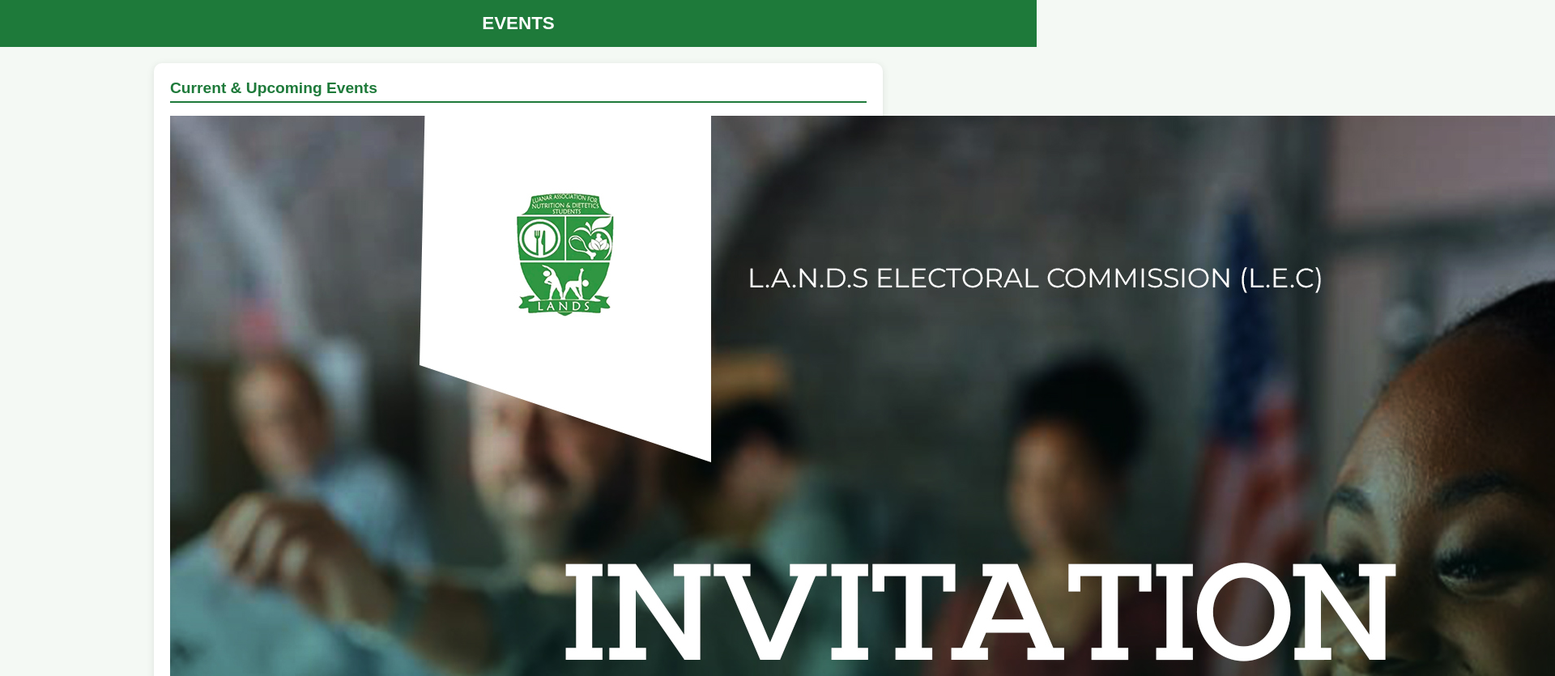
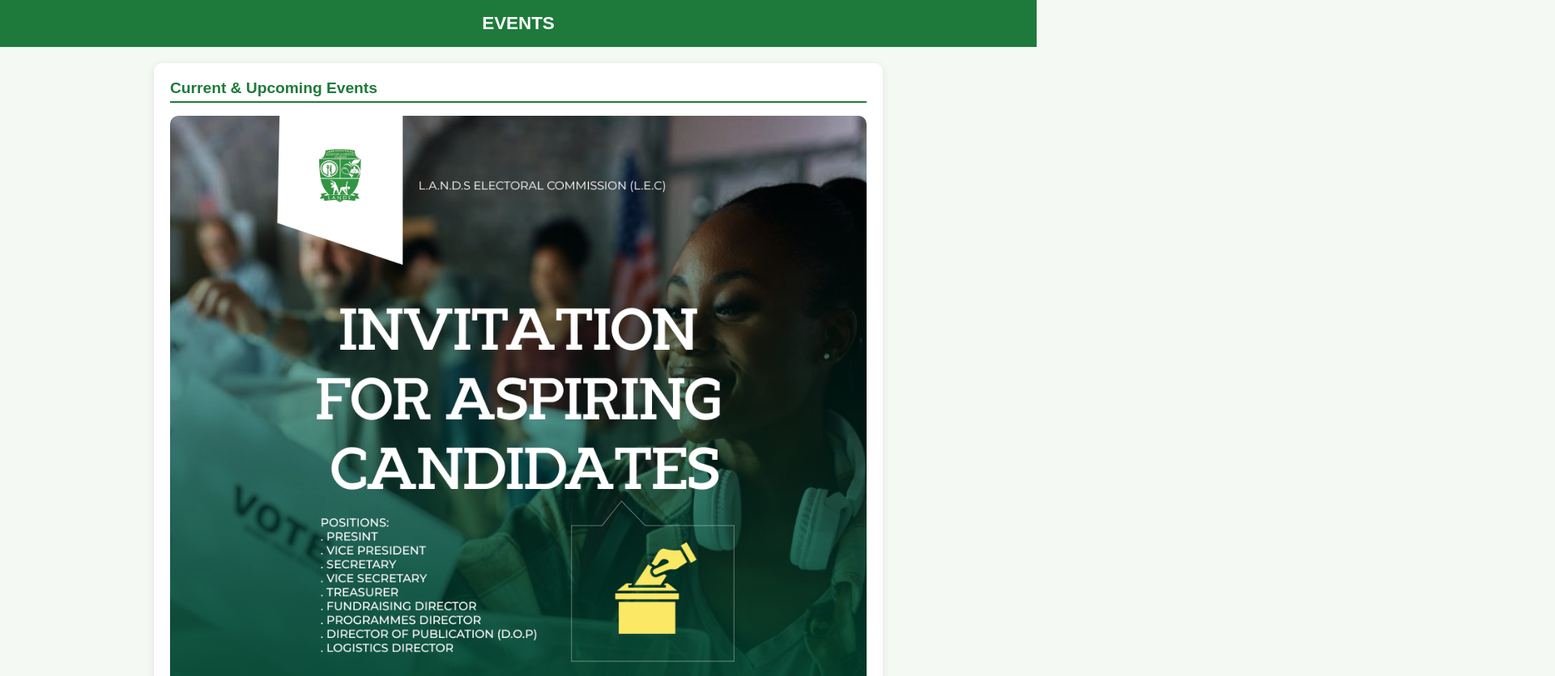
Before and after one commit to yafeti/Lands-website-, a plain HTML site: page Events Us.html in a window 1280 px wide. Shown: the top 835 px of the page at 81% size, 1920 px wide, since content can reach past the window. Drawn offline with Linux system fonts and the light colour scheme.

Commit message:
Update image attributes and styling in Events Us.html

```diff
--- a/Events Us.html
+++ b/Events Us.html
@@ -44,6 +44,15 @@
       font-size: 1.2em;
     }
 
+    /* Make image fit section */
+    section img {
+      width: 100%;
+      height: auto;
+      border-radius: 10px;
+      display: block;
+      margin-top: 10px;
+    }
+
     p.no-events {
       color: #777;
       font-style: italic;
@@ -76,7 +85,7 @@
   <main>
     <section id="current-events">
       <h2>Current & Upcoming Events</h2>
-      <img src="21.jpg" length="200px' width="200px">
+      <img src="21.jpg" alt="Current Event Image">
     </section>
 
     <section id="past-events">
```
